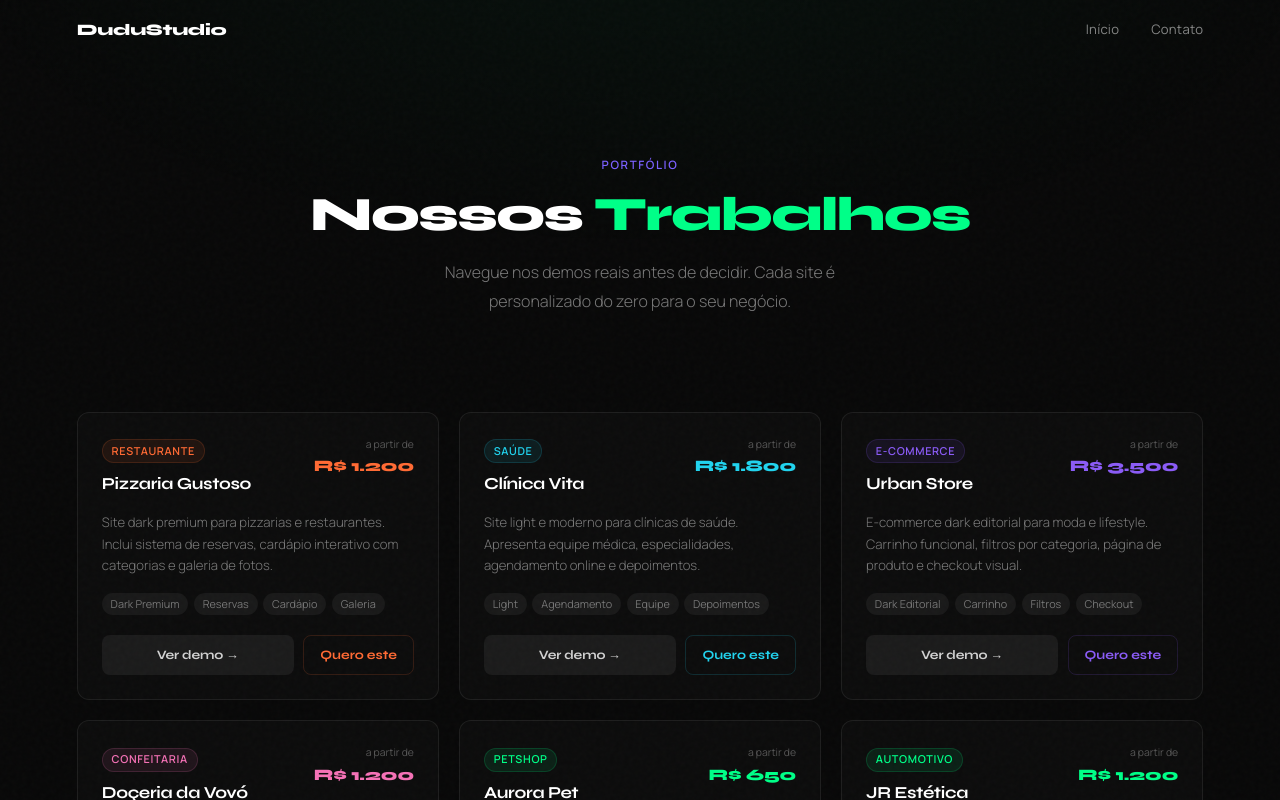
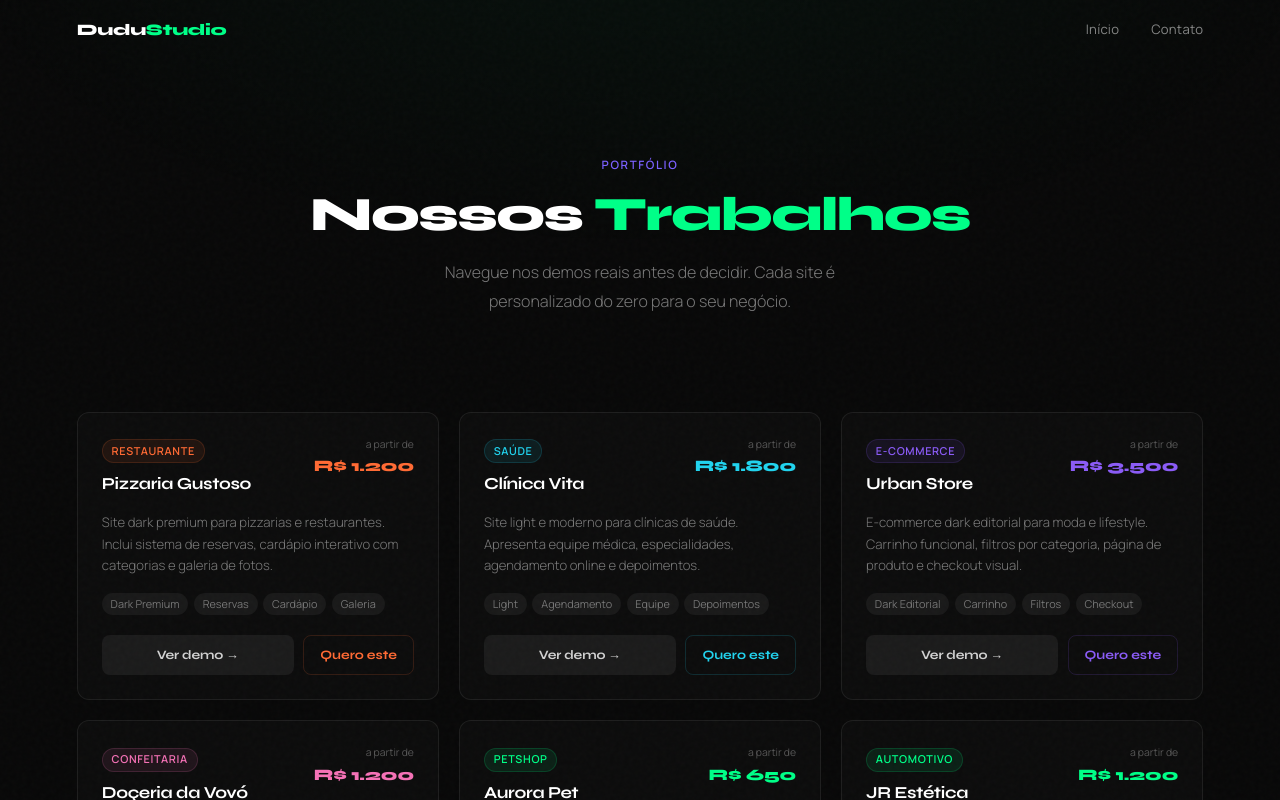
Before and after one commit to Hadaward37/dudustudio, a Next.js app: page /trabalhos in a window 1280 px wide. Shown: the top 800 px of the page. Built offline with nearby package versions, Linux system fonts and the light colour scheme; no server answers.

Commit message:
fix: green logo split and scrollbar on /trabalhos

```diff
--- a/src/app/trabalhos/page.tsx
+++ b/src/app/trabalhos/page.tsx
@@ -98,7 +98,7 @@ export default function TrabalhosPagina() {
             padding: 0,
           }}
         >
-          DuduStudio
+          Dudu<span style={{ color: ACCENT }}>Studio</span>
         </button>
         <div style={{ display: 'flex', gap: '2rem', alignItems: 'center' }}>
           {[
@@ -405,6 +405,9 @@ export default function TrabalhosPagina() {
           from { opacity: 0; transform: translateY(14px); }
           to   { opacity: 1; transform: translateY(0); }
         }
+        ::-webkit-scrollbar { width: 4px; }
+        ::-webkit-scrollbar-track { background: transparent; }
+        ::-webkit-scrollbar-thumb { background: #00ff88; border-radius: 4px; }
       `}</style>
     </div>
   )
```
